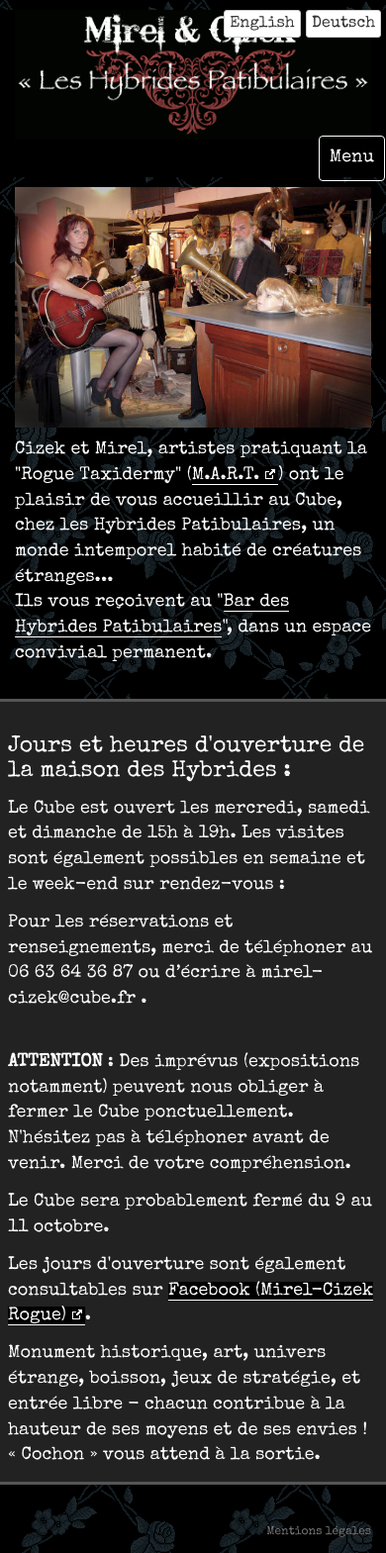
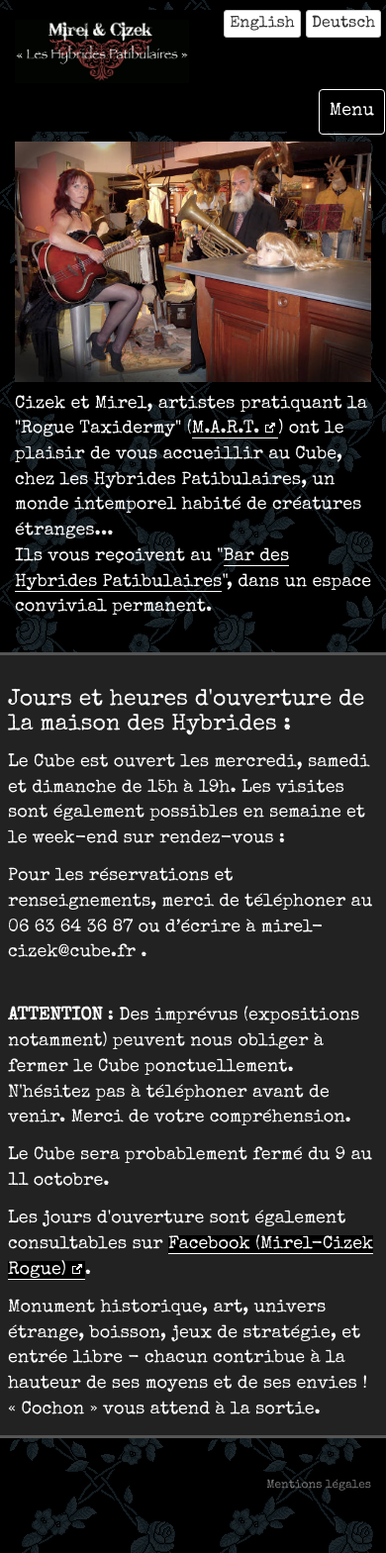
Before and after one commit to le-cube/le-cube.github.io, a Jekyll site: the page built from index.html, in a window 390 px wide. Shown: the whole page at 99% size. Built offline with Jekyll 4.4.1, drawn with Linux system fonts in a browser that asks for light colours.

Commit message:
lang buttons overlaping on small screen

```diff
--- a/_includes/header.html
+++ b/_includes/header.html
@@ -1,6 +1,6 @@
 <header class="site-header" id="top">
   <div class="container">
-    <a title="Mirel&amp;Cizek - Rogue Taxidermy" accesskey="1" href="{{ site.baseurl }}/">
+    <a title="Mirel&amp;Cizek - Rogue Taxidermy" accesskey="1" href="{{ site.baseurl }}/" class="logoLink">
         <img id="logo" src="{{ site.baseurl }}/img/logo-mirel-et-cizek.gif" alt="Accueil - Mirel&amp;Cizek - Rogue Taxidermy" height="145" width="400" class="img-responsive">
     </a>
     <div class="langButtons">
--- a/assets/css/style.scss
+++ b/assets/css/style.scss
@@ -58,6 +58,14 @@ body{
     padding-bottom: 5px;
     @media (min-width: $grid-float-breakpoint) {
         border-bottom: 1px solid $body-bg;
+    }
+}
+
+.logoLink{
+    @media (max-width: $screen-xs-min) {
+        display: block;
+        width: 49%;
+        float: left;
     }
 }
 
```
